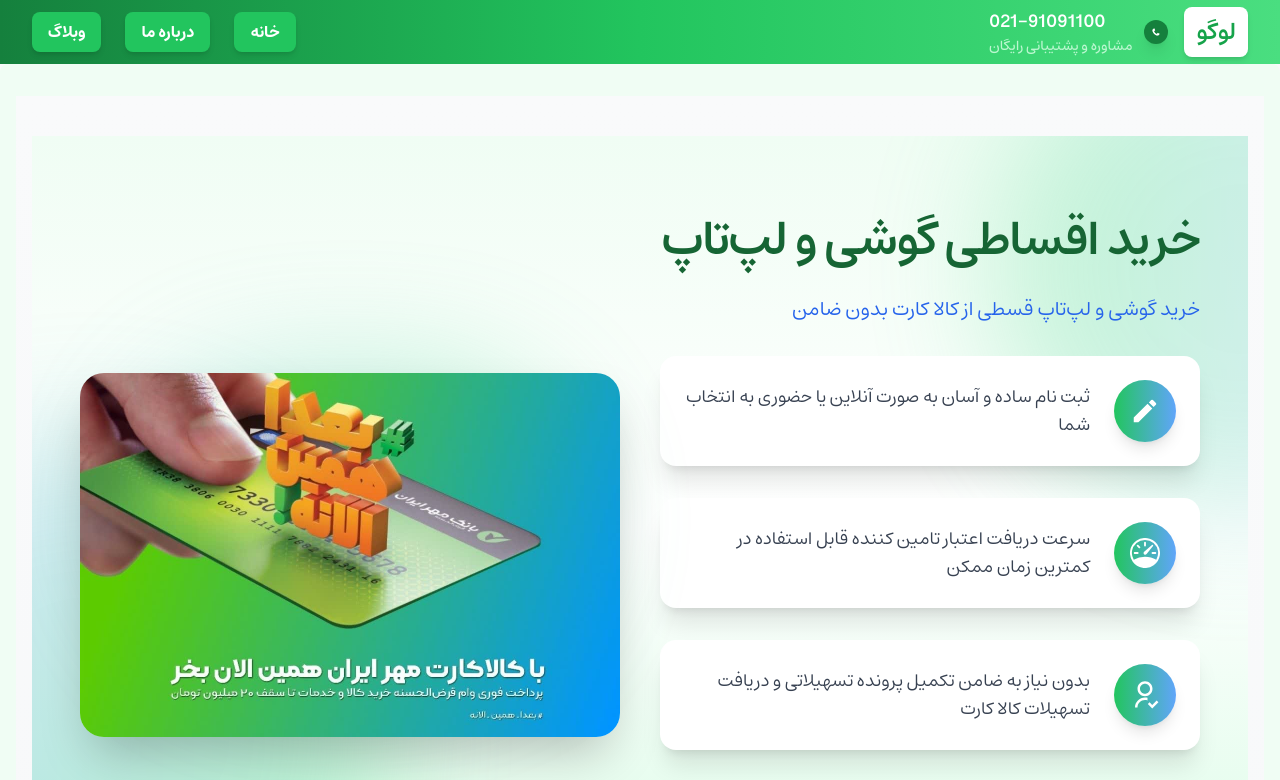
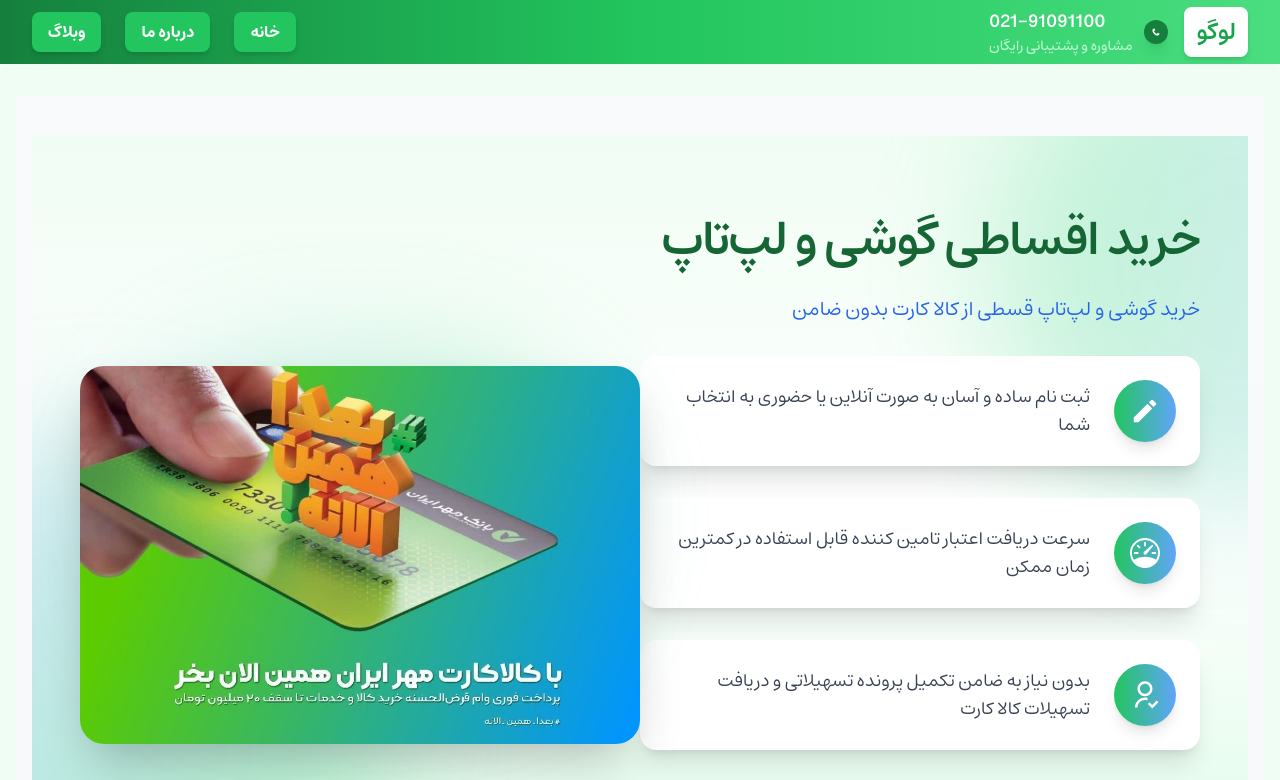
Before and after one commit to JAmohackerL/Mobile-Shop, a Next.js app: page / in a window 1280 px wide. Shown: the top 780 px of the page. Built offline with nearby package versions, Linux system fonts and the light colour scheme.

Commit message:
updateV2

```diff
--- a/src/components/InstallmentCalculator.jsx
+++ b/src/components/InstallmentCalculator.jsx
@@ -62,7 +62,7 @@
         </div>
 
         {/* Image Section */}
-        <div className="w-full md:w-1/2 flex justify-center relative z-10 mr-10 top-7">
+        <div className="w-full md:w-1/2 flex justify-center relative z-10  top-7">
           <div className="absolute w-4/5 h-4/5 rounded-full bg-gradient-to-tr from-blue-300 to-green-400 blur-3xl opacity-40 -z-10"></div>
           <motion.div
             initial={{ scale: 0.9, opacity: 0 }}
```
